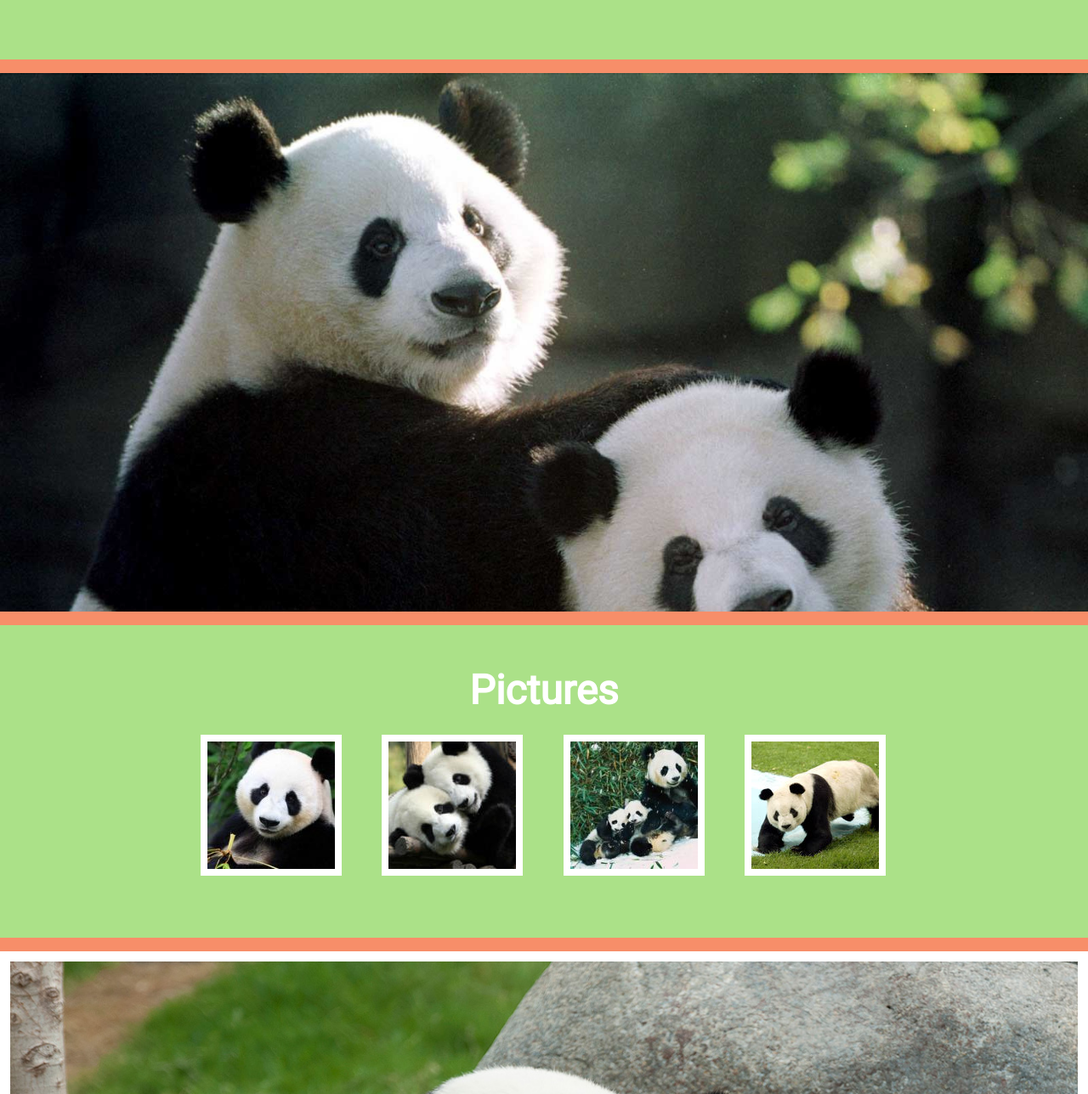
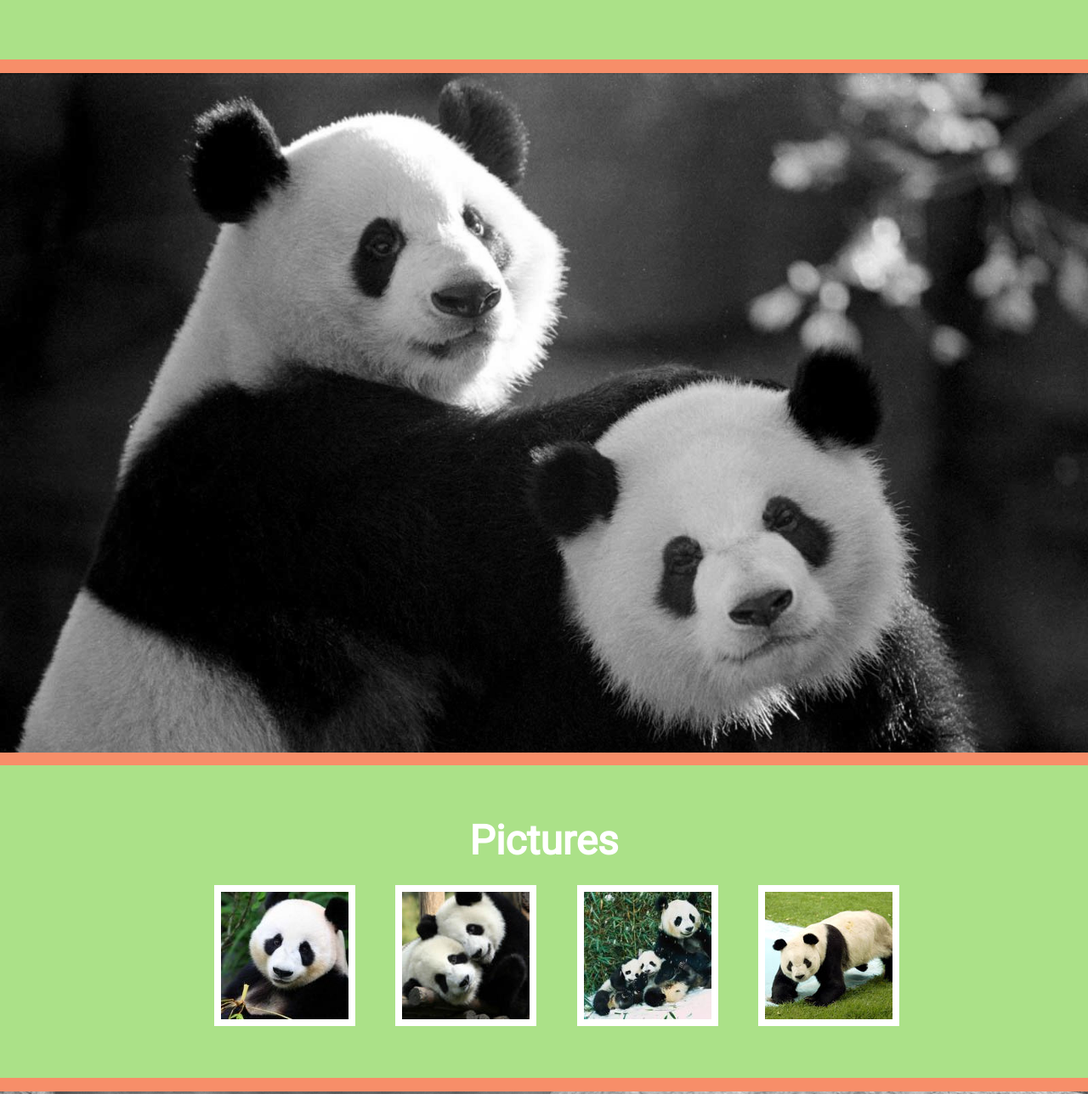
Before and after one commit to RoxanaCS/Love-Love-Panda-Desu, a plain HTML site: page index.html in a window 1280 px wide. Shown: the part 1018-2306 px from the top of the page at 85% size. Drawn offline with Linux system fonts and the light colour scheme.

Commit message:
version sin el background en escala de grises

```diff
--- a/assets/css/main.css
+++ b/assets/css/main.css
@@ -1,4 +1,3 @@
-*{padding: 0;}
 body{
   margin: 0 auto;
   font-family: 'Roboto', sans-serif;
@@ -46,39 +45,45 @@ header{
   padding: 1.5em;
   margin-left: 21em;
 }
-.twoPandas{
-  background-image: url("../img/dos.jpg");
-  background-size: cover;
-  height: 45em;
+.twoPandasCol{
+  padding: 0;
 }
-.pictures{
-  background-color: #ABE188;
-  border-top: 0.3em solid #F78E69;
-  color: #FFF;
-  margin-top: 13em;
-  text-align: center;
-  font-size: 3em;
-  padding-top: 1em;
-  /*outline: 1px solid blue;*/
+.twoPandasPicture{
+  width: 100%;
+  -webkit-filter: grayscale(100%);
+  filter: grayscale(100%);
 }
 .picturesPandas{
   background-color: #ABE188;
   border-top: 1em solid #F78E69;
   border-bottom: 1em solid #F78E69;
   height: 25em;
-  margin-top: -5.35em;
+  margin-top: -0.3em;
   /*outline: 1px solid red;*/
 }
+.pictures{
+  color: #FFF;
+  text-align: center;
+  font-size: 3em;
+  margin-top: 1em;
+  /*outline: 1px solid blue;*/
+}
 .picture1, .picture2, .picture3, .picture4 {
-  margin-left: 14em;
+  margin-left: 15em;
   border: 0.5em solid #FFF;
   margin-bottom: 3em;
 }
 .lazyPanda{
   width: 100%;
+  -webkit-filter: grayscale(100%);
+  filter: grayscale(100%);
+}
+.lastPanda{
+  padding: 0;
 }
 footer{
   background-color: #F78E69;
   color: #FFF;
   text-align: right;
+  margin-top: -0.3em;
 }
--- a/index.html
+++ b/index.html
@@ -32,18 +32,23 @@
       </div>
       <div class="row">
         <div class="col-12">
-          <p class="paragraph">Lorem ipsum dolor sit amet, consectetur adipisicing elit, sed do eiusmod tempor incididunt ut labore et dolore magna aliqua. Ut enim ad minim veniam, quis nostrud exercitation ullamco laboris nisi ut aliquip ex ea commodo consequat. Duis aute irure dolor in reprehenderit in voluptate velit esse cillum dolore eu fugiat nulla pariatur. Excepteur sint occaecat cupidatat non proident, sunt in culpa qui officia deserunt mollit anim id est laborum. Lorem ipsum dolor sit amet, consectetur adipisicing elit, sed do eiusmod tempor incididunt ut labore et dolore magna aliqua. Ut enim ad minim veniam, quis nostrud exercitation ullamco laboris nisi ut aliquip ex ea commodo consequat. Duis aute irure dolor in reprehenderit in voluptate velit esse cillum dolore eu fugiat nulla pariatur. Excepteur sint occaecat cupidatat non proident, sunt in culpa qui officia deserunt mollit anim id est laborum.</p>
+          <p class="paragraph">The giant panda (Ailuropoda melanoleuca, literally "black and white cat-foot"; Chinese: 大熊猫; pinyin: dà xióng māo, literally "big bear cat"), also known as panda bear or simply panda, is a bear native to south central China. It is easily recognized by the large, distinctive black patches around its eyes, over the ears, and across its round body. The name "giant panda" is sometimes used to distinguish it from the unrelated red panda. Though it belongs to the order Carnivora, the giant panda's diet is over 99% bamboo. Giant pandas in the wild will occasionally eat other grasses, wild tubers, or even meat in the form of birds, rodents, or carrion. In captivity, they may receive honey, eggs, fish, yams, shrub leaves, oranges, or bananas along with specially prepared food.</p>
         </div>
       </div>
     </section>
     <section class="twoPandas">
       <div class="row">
+        <div class="col-12 twoPandasCol">
+          <img class="twoPandasPicture" src="assets/img/dos.jpg" alt="">
+        </div>
+      </div>
+    </section>
+    <section class="picturesPandas">
+      <div class="row">
         <div class="col-12">
           <h2 class="pictures">Pictures</h2>
         </div>
       </div>
-    </section>
-    <section class="picturesPandas">
       <div class="row">
         <div class="col-2">
           <img class="picture1" src="assets/img/a1.jpg" alt="">
@@ -59,9 +64,9 @@
         </div>
       </div>
     </section>
-    <section class="lastPanda">
+    <section class="finalPicture">
       <div class="row">
-        <div class="col-12">
+        <div class="col-12 lastPanda">
           <img class="lazyPanda" src="assets/img/tres.jpg" alt="">
         </div>
       </div>
@@ -73,12 +78,5 @@
         </div>
       </div>
     </footer>
-
-
-
-
-
-
-
   </body>
 </html>
```
